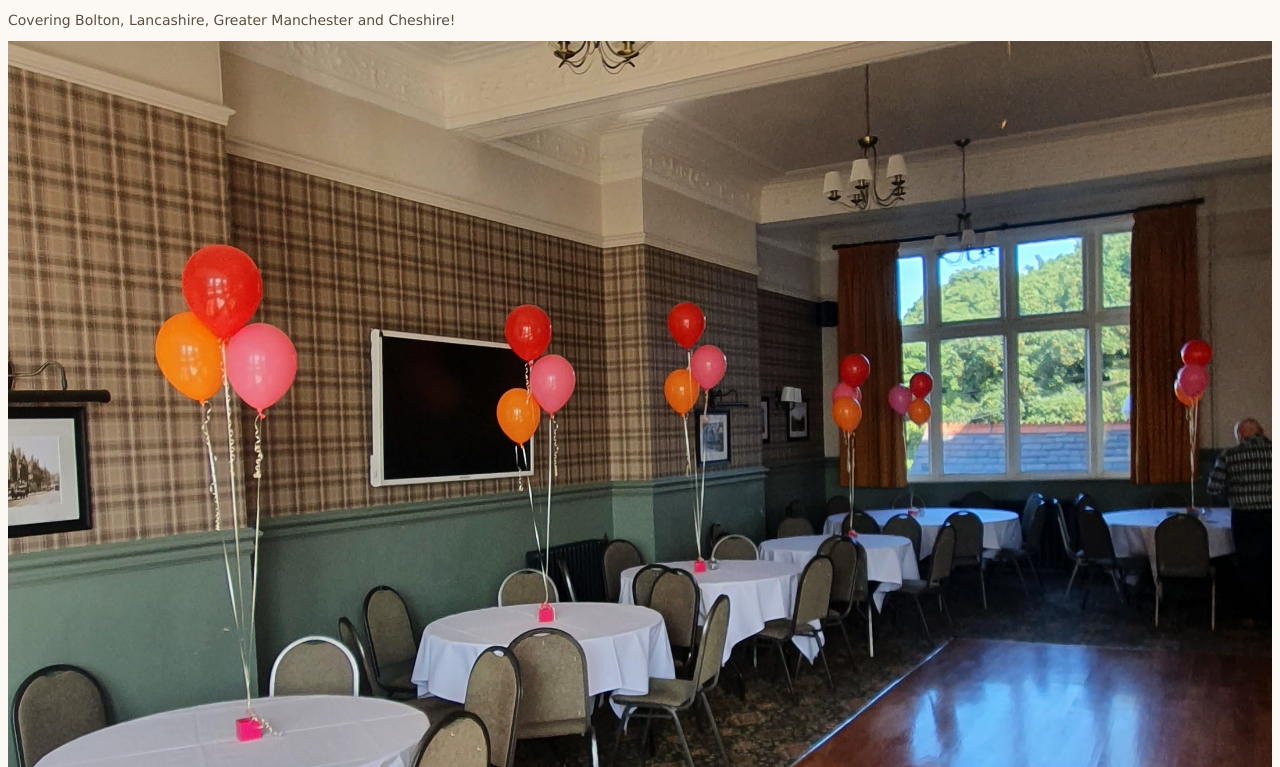
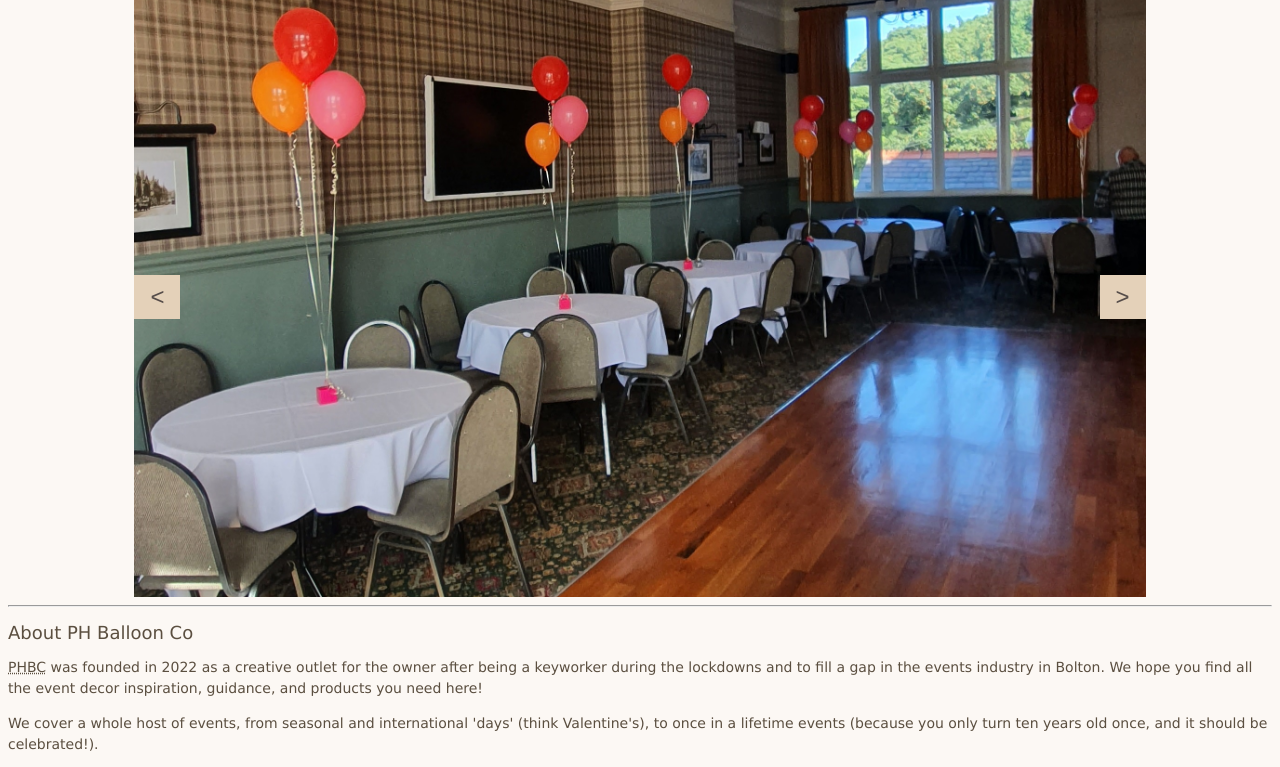
Before and after one commit to rileystacey/phballoonco, a plain HTML site: page index.html in a window 1280 px wide. Shown: the part 505-1272 px from the top of the page. Drawn offline with Linux system fonts and the light colour scheme.

Commit message:
Update style.css

```diff
--- a/style.css
+++ b/style.css
@@ -2,8 +2,10 @@ body{
   background-color: #FCF8F4;
 }
 
-
 h1 {
+  display: flex;
+  align-items: center;
+  margin: auto;
   color: #5b4f40;
   font-family: Verdana, Geneva, Tahoma, sans-serif;
   font-size: 20px;
@@ -105,6 +107,16 @@ header img {
   max-width: 100%;
   height: auto;
 }
+#logo h2{
+  display: flex;
+  justify-content: center;
+  margin: auto;
+}
+#logo p{
+  display: flex;
+  justify-content: center;
+  margin: auto;
+}
 
 .gallery-container {
   width: 100%;
@@ -122,6 +134,49 @@ header img {
   margin-right: 10px;
 }
 
+.cycle-gallery-container {
+  position: relative;
+  display: flex;
+  align-items: center;
+  margin: auto;
+  width: 80%;
+  height: 600px;
+}
+
+.cycle-gallery {
+  display: flex;
+  position: absolute;
+  top: 0;
+  left: 0;
+  width: 100%;
+  height: 100%;
+  overflow: hidden;
+}
+
+.cycle-gallery img {
+  flex-shrink: 0;
+  width: 100%;
+  height: 100%;
+  object-fit: cover;
+}
+
+.cycle-nav-buttons {
+  position: absolute;
+  top: 50%;
+  transform: translateY(-50%);
+  width: 100%;
+  display: flex;
+  justify-content: space-between;
+}
+
+.cycle-nav-buttons button {
+  background-color: #E4D1B9;
+  border: none;
+  font-size: 24px;
+  color: #564d4a;
+  padding: 8px 16px;
+  cursor: pointer;
+}
 
 /*Colour list
 
```
